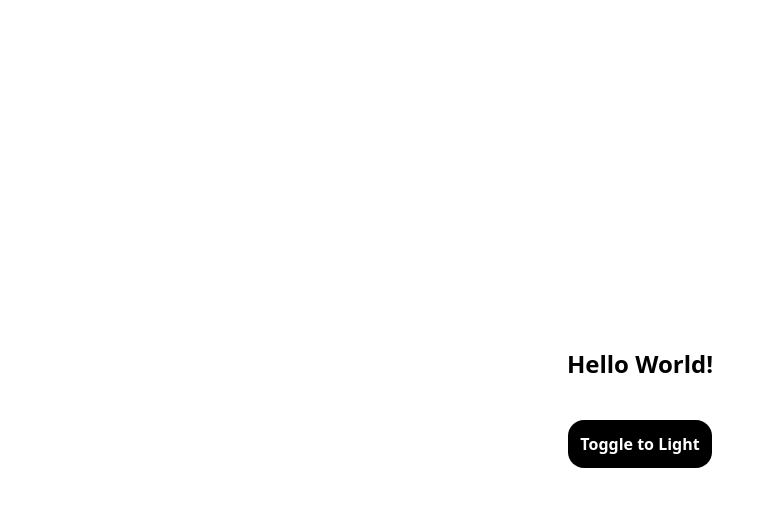
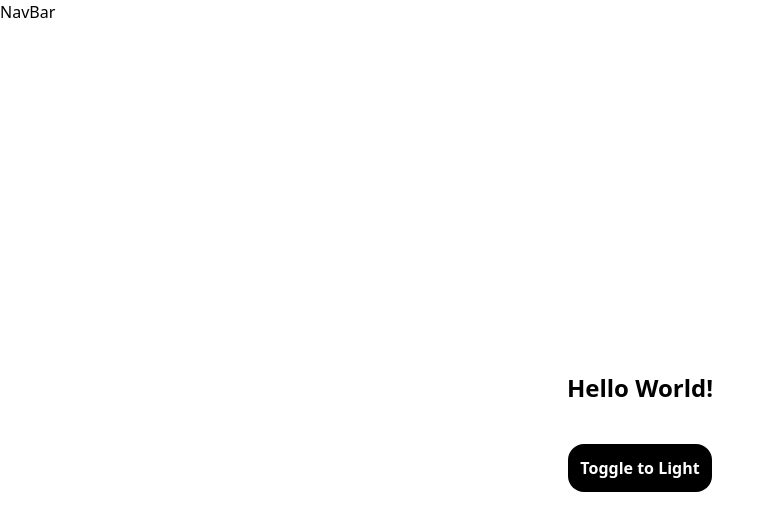
Before and after one commit to VishwanthBarma/Task-Manager, a Next.js app: page / in a window 1280 px wide. Shown: the top 530 px of the page, without its empty margins (0-774 px from the left). Built offline with nearby package versions, Linux system fonts and the light colour scheme.

Commit message:
updated layout

```diff
--- /dev/null
+++ b/components/Layout.tsx
@@ -0,0 +1,17 @@
+import React from 'react'
+import NavBar from './NavBar'
+
+type LayoutProps = {
+    children: React.ReactNode;
+};
+
+function Layout({ children }: LayoutProps) {
+  return (
+    <>
+    <NavBar />
+    <main>{ children }</main>
+    </>
+  )
+}
+
+export default Layout
--- /dev/null
+++ b/components/NavBar.tsx
@@ -0,0 +1,9 @@
+import React from 'react'
+
+function NavBar() {
+  return (
+    <div>NavBar</div>
+  )
+}
+
+export default NavBar
--- a/pages/_app.tsx
+++ b/pages/_app.tsx
@@ -1,11 +1,14 @@
 import '../styles/globals.css';
 import type { AppProps } from 'next/app';
 import { ThemeProvider } from 'next-themes';
+import Layout from '../components/Layout';
 
 function MyApp({ Component, pageProps }: AppProps) {
   return(
     <ThemeProvider enableSystem={true} attribute='class'>
-      <Component {...pageProps} />
+      <Layout>
+        <Component {...pageProps} />
+      </Layout>
     </ThemeProvider>
   )
 }
```
